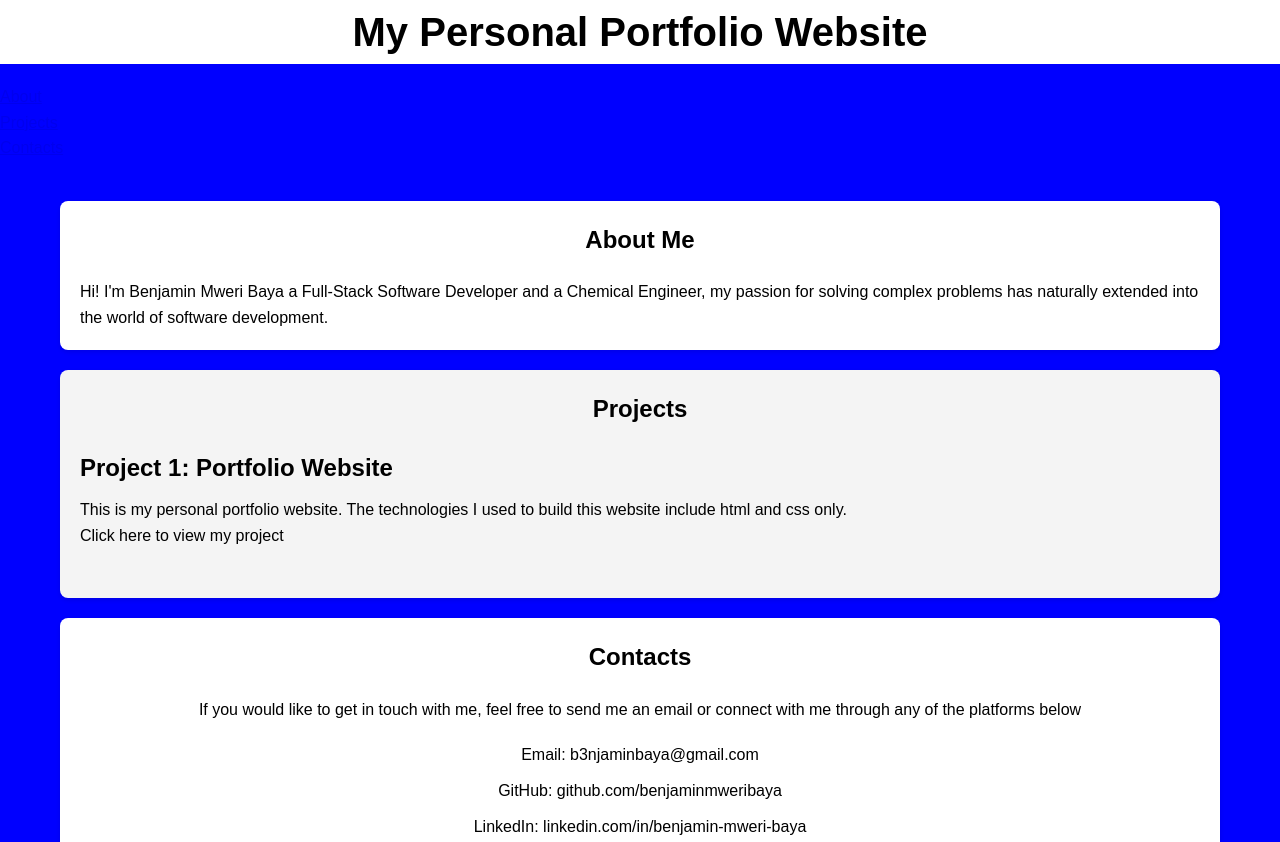
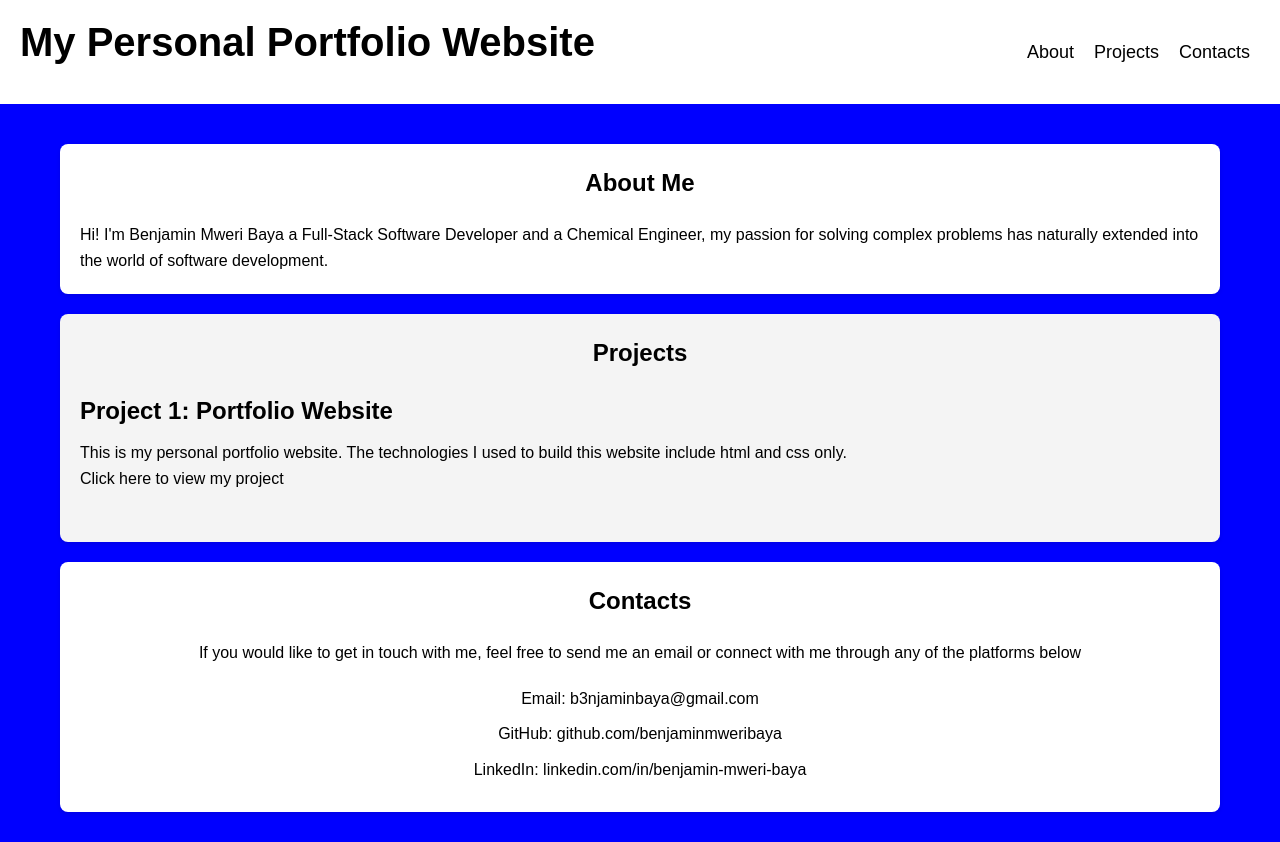
Before and after one commit to benjaminmweribaya/my-portfolio-website, a plain HTML site: page index.html in a window 1280 px wide. Shown: the top 842 px of the page. Drawn offline with Linux system fonts and the light colour scheme.

Commit message:
style header and the navigation menu

```diff
--- a/style.css
+++ b/style.css
@@ -22,6 +22,13 @@ body {
 }
 
 /* Style the heading */
+header {
+    display: flex;
+    justify-content: space-between;
+    align-items: center;
+    padding: 10px 20px;
+    background-color: white;
+}
 header h1 {
     color: black;
     font-size: 2.5em;
@@ -147,3 +154,30 @@ footer a:hover {
     text-decoration: underline;
     color: blue;
 }
+
+nav {
+    background-color: white;
+    padding: 10px;
+}
+
+nav ul {
+    list-style-type: none;
+    margin: 0;
+    padding: 0;
+    display: flex;
+    justify-content: center;
+}
+
+nav ul li {
+    margin-left: 20px;
+}
+
+nav ul li a {
+    color: black;
+    text-decoration: none;
+    font-size: 18px;
+}
+
+nav ul li a:hover {
+    color: blue;
+}
```
Also changed, not shown: index.html (+3 -2 lines).
